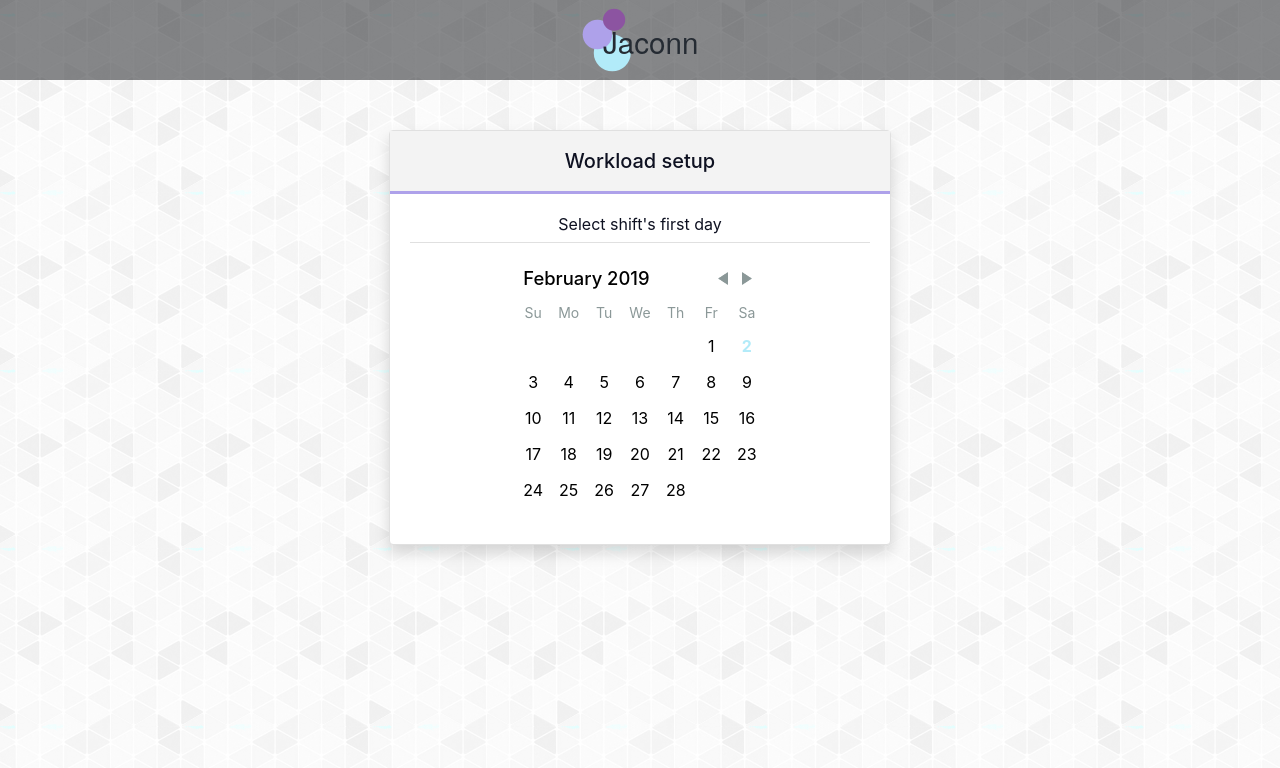
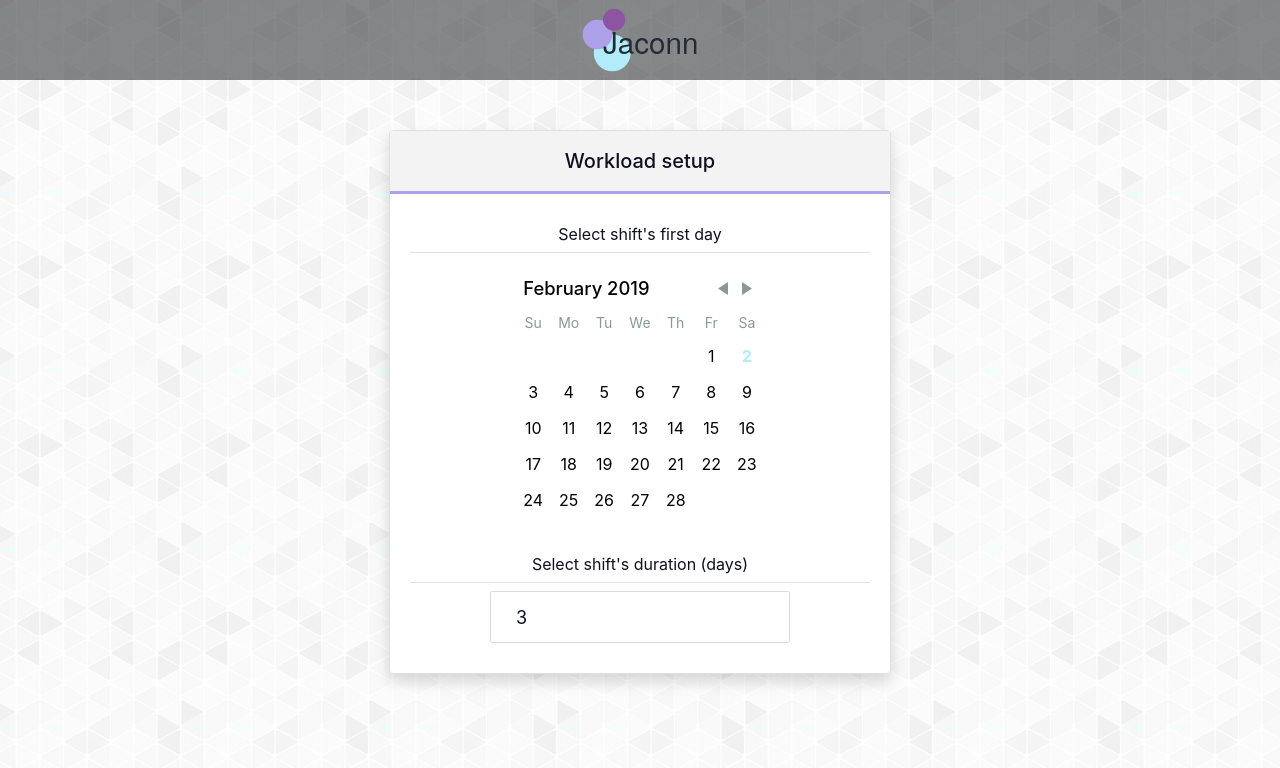
Before and after one commit to mzeleniuk/Jaconn, a React (Create React App) app: page / in a window 1280 px wide. Shown: the top 768 px of the page. Built offline with nearby package versions, Linux system fonts and the light colour scheme.

Commit message:
Create a Dropdown component

```diff
--- a/package.json
+++ b/package.json
@@ -1,6 +1,6 @@
 {
   "name": "jaconn",
-  "version": "0.2.0",
+  "version": "0.3.0",
   "private": true,
   "dependencies": {
     "react": "^16.7.0",
--- /dev/null
+++ b/src/components/dropdown.jsx
@@ -0,0 +1,62 @@
+import React, { Component } from 'react';
+
+class Dropdown extends Component {
+    constructor(props) {
+        super(props);
+
+        this.state = {
+            menuClass: 'closed',
+            menuOpen: false
+        };
+    };
+
+    showDropdownMenu = event => {
+        event.preventDefault();
+
+        this.setState({ menuClass: 'opened', menuOpen: true }, () => {
+            document.addEventListener('click', this.hideDropdownMenu);
+        });
+    };
+
+    hideDropdownMenu = () => {
+        this.setState({ menuClass: 'closed' }, () => {
+            document.removeEventListener('click', this.hideDropdownMenu);
+
+            setTimeout(() => {
+                this.setState({ menuOpen: false });
+            }, 250);
+        });
+    };
+
+    handleSelect = item => {
+        this.props.handleItemSelect(item);
+    };
+
+    render() {
+        return (
+            <div className={`dropdown-container ${this.state.menuClass}`}>
+                <div className="dropdown-placeholder-container" onClick={this.showDropdownMenu}>
+                    <p className="dropdown-placeholder">
+                        {this.props.selectedItem}
+                    </p>
+                </div>
+
+                {this.state.menuOpen ? (
+                    <div className="dropdown-list">
+                        {this.props.list.map(item => {
+                            return (
+                                <div className="dropdown-list-item" key={item} onClick={() => this.handleSelect(item)}>
+                                    <span className={`${this.props.selectedItem === item ? "selected" : "item"}`}>
+                                        {item}
+                                    </span>
+                                </div>
+                            );
+                        })}
+                    </div>
+                ) : null}
+            </div>
+        );
+    };
+}
+
+export default Dropdown;
--- a/src/components/workload.jsx
+++ b/src/components/workload.jsx
@@ -1,6 +1,7 @@
 import React, { Component } from 'react';
 import DayPicker from 'react-day-picker';
 import 'react-day-picker/lib/style.css';
+import Dropdown from './dropdown';
 
 const modifiersStyles = {
     today: {
@@ -10,6 +11,8 @@ const modifiersStyles = {
         backgroundColor: '#8c54a1'
     }
 };
+
+const duration = [1, 2, 3, 4, 5, 6];
 
 class Workload extends Component {
     constructor(props) {
@@ -25,6 +28,10 @@ class Workload extends Component {
         this.setState({ shiftStartDate: day });
     };
 
+    handleCountryChange = item => {
+        this.setState({ shiftDuration: item });
+    };
+
     render() {
         return (
             <div className="workload-container">
@@ -33,6 +40,7 @@ class Workload extends Component {
                 </div>
 
                 <div className="workload-container-body">
+                    <div className="data-container">
                         <p>Select shift's first day</p>
 
                         <hr />
@@ -46,6 +54,18 @@ class Workload extends Component {
                             <p>You clicked {this.state.shiftStartDate.toLocaleDateString()}</p>
                         ) : null}
                     </div>
+
+                    <div className="data-container">
+                        <p>Select shift's duration (days)</p>
+
+                        <hr />
+
+                        <Dropdown list={duration}
+                                  selectedItem={this.state.shiftDuration}
+                                  handleItemSelect={this.handleCountryChange}
+                        />
+                    </div>
+                </div>
             </div>
         );
     };
--- a/src/index.js
+++ b/src/index.js
@@ -4,6 +4,8 @@ import { Provider } from 'react-redux';
 import { UAParser } from 'ua-parser-js';
 
 import store from './redux/store';
+import './styles/animations.css';
+import './styles/dropdown.css';
 import './styles/header.css';
 import './styles/index.css';
 import './styles/loader.css';
--- /dev/null
+++ b/src/styles/animations.css
@@ -0,0 +1,25 @@
+@keyframes fadeIn {
+    from {
+        opacity: 0;
+    }
+    to {
+        opacity: 1;
+    }
+}
+
+@keyframes fadeOut {
+    from {
+        opacity: 1;
+    }
+    to {
+        opacity: 0;
+    }
+}
+
+.fadeIn {
+    animation-name: fadeIn;
+}
+
+.fadeOut {
+    animation-name: fadeOut;
+}
--- /dev/null
+++ b/src/styles/dropdown.css
@@ -0,0 +1,76 @@
+.dropdown-container {
+    max-width: 300px;
+    margin: 0 auto;
+}
+
+.dropdown-container .dropdown-placeholder-container {
+    height: 50px;
+    background-color: #ffffff;
+    border: 1px solid #dddddd;
+    border-radius: 2px;
+    transition: border 500ms ease-in;
+}
+
+.dropdown-container .dropdown-placeholder-container:hover,
+.dropdown-container.opened .dropdown-placeholder-container {
+    border: 1px solid #b2ebf9;
+}
+
+.dropdown-container .dropdown-placeholder-container p.dropdown-placeholder {
+    height: 100%;
+    font-size: 18px;
+    padding-left: 25px;
+    display: flex;
+    align-items: center;
+    justify-content: flex-start;
+    cursor: pointer;
+}
+
+.dropdown-container.opened .dropdown-placeholder-container p.dropdown-placeholder {
+    color: #b2ebf9;
+}
+
+.dropdown-container .dropdown-list {
+    position: absolute;
+    width: 100%;
+    max-height: 250px;
+    max-width: 298px;
+    background-color: #ffffff;
+    border: 1px solid #dddddd;
+    box-shadow: 0 8px 15px 0 rgba(0, 0, 0, 0.15);
+    z-index: 1;
+    overflow: auto;
+}
+
+.dropdown-container.closed .dropdown-list {
+    opacity: 0;
+    animation-name: fadeOut;
+    animation-duration: 0.25s;
+}
+
+.dropdown-container.opened .dropdown-list {
+    opacity: 1;
+    animation-name: fadeIn;
+    animation-duration: 0.25s;
+}
+
+.dropdown-container .dropdown-list .dropdown-list-item {
+    padding: 0 25px;
+    font-size: 18px;
+    border-bottom: 1px solid #f6f6f6;
+    height: 50px;
+    display: flex;
+    align-items: center;
+    color: #000000;
+    cursor: pointer;
+    transition: font-size 100ms ease-in;
+}
+
+.dropdown-container .dropdown-list .dropdown-list-item:hover {
+    font-size: 22px;
+    border: 1px solid #b2ebf9;
+}
+
+.dropdown-container .dropdown-list .dropdown-list-item span.selected {
+    color: #b2ebf9;
+}
--- a/src/styles/workload.css
+++ b/src/styles/workload.css
@@ -36,3 +36,7 @@
     flex-shrink: 0;
     background-color: rgba(0, 0, 0, 0.12);
 }
+
+.workload-container .workload-container-body .data-container {
+    padding: 10px 0;
+}
```
Also changed, not shown: 1 other file (tests, documents, lock files or other folders). Lines whose indentation alone changed are shown as unchanged.
